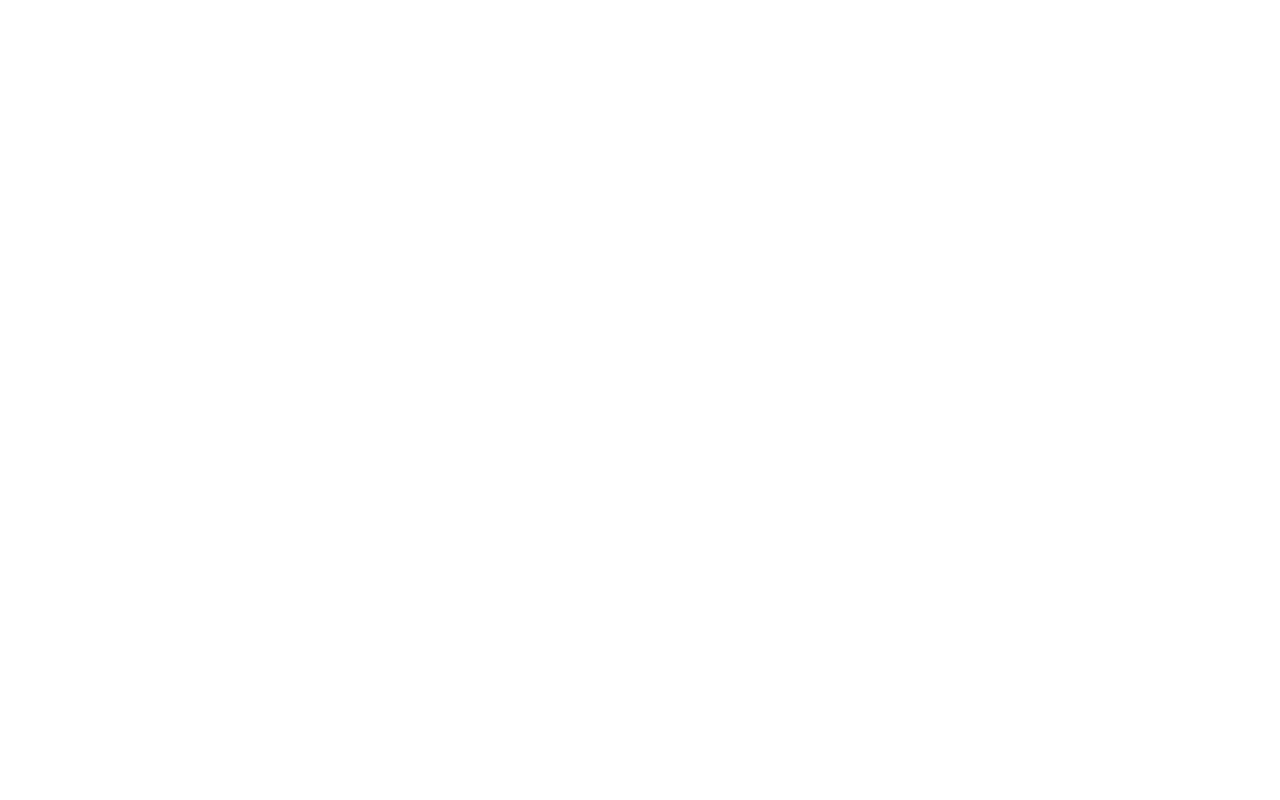
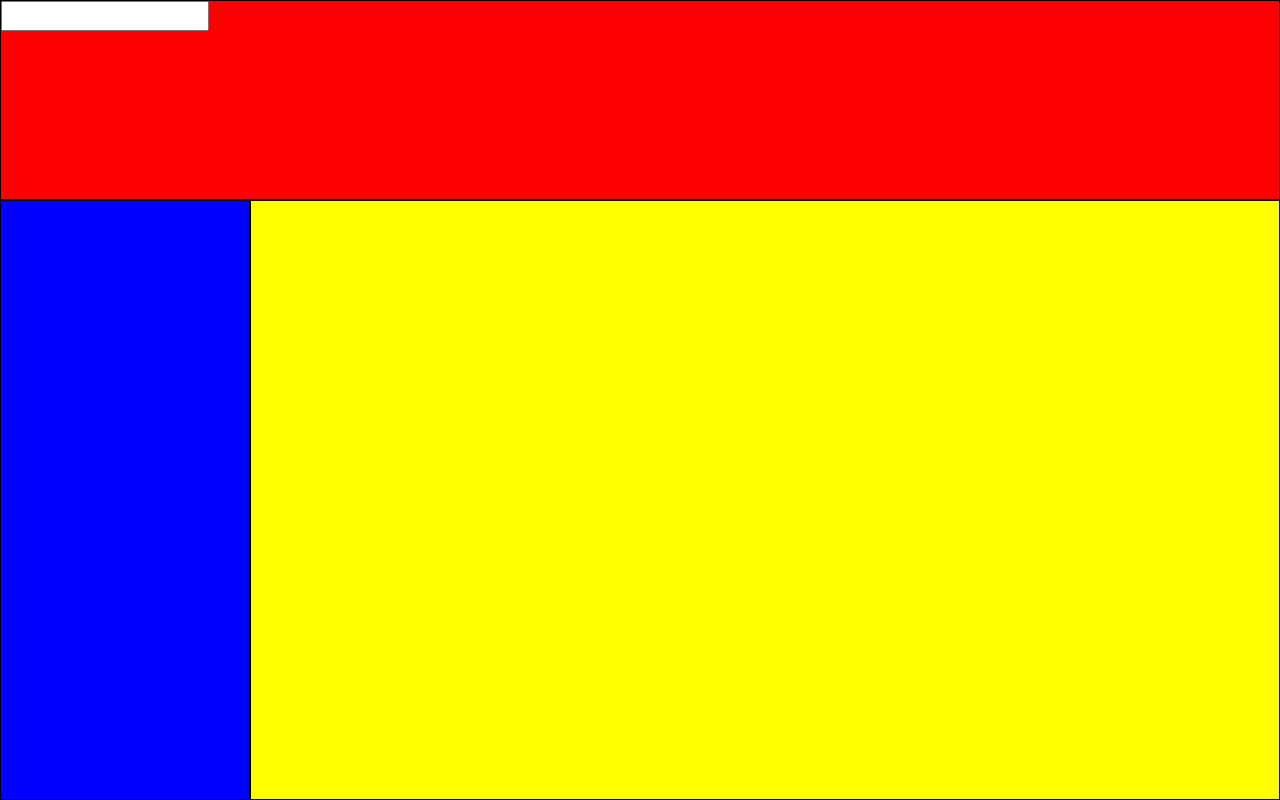
Before and after one commit to elliottfeltham/odin-dashboard, a plain HTML site: page index.html in a window 1280 px wide. Drawn offline with Linux system fonts and the light colour scheme.

Commit message:
Add grid layout to page

```diff
--- a/index.html
+++ b/index.html
@@ -9,7 +9,24 @@
 </head>
 
 <body>
-
+    <div class="layout-container">
+        <header>
+            <div class="header-container">
+                <div class="search-bar">
+                    <img>
+                    <input type="search" name="search-bar" id="search-bar">
+                </div>
+            </div>
+        </header>
+        <nav>
+            <div class="sidebar-container">
+            </div>
+        </nav>
+        <main>
+            <div class="content-container">
+            </div>
+        </main>
+    </div>
 </body>
 
 </html>
--- a/style.css
+++ b/style.css
@@ -1,3 +1,5 @@
+/* Variables */
+
 /* Reset */
 
 *,
@@ -60,6 +62,33 @@ h6 {
 
 /* Layout Styles */
 
+.layout-container {
+	height: 100vh;
+	display: grid;
+	grid-template-columns: 250px minmax(250px, 1fr);
+	grid-template-rows: 200px minmax(250px, 1fr);
+}
+
+header {
+	background-color: red;
+	grid-column: 1 / -1;
+	grid-row: 1 / 2;
+	border: 1px solid black;
+}
+
+nav {
+	background-color: blue;
+	grid-column: 1 / 2;
+	grid-row: 2 / -1;
+	border: 1px solid black;
+}
+
+main {
+	background-color: yellow;
+	grid-column: 2 / -1;
+	grid-row: 2 / -1;
+	border: 1px solid black;
+}
 /* Content Styles */
 
 /* Media Queries */
```
